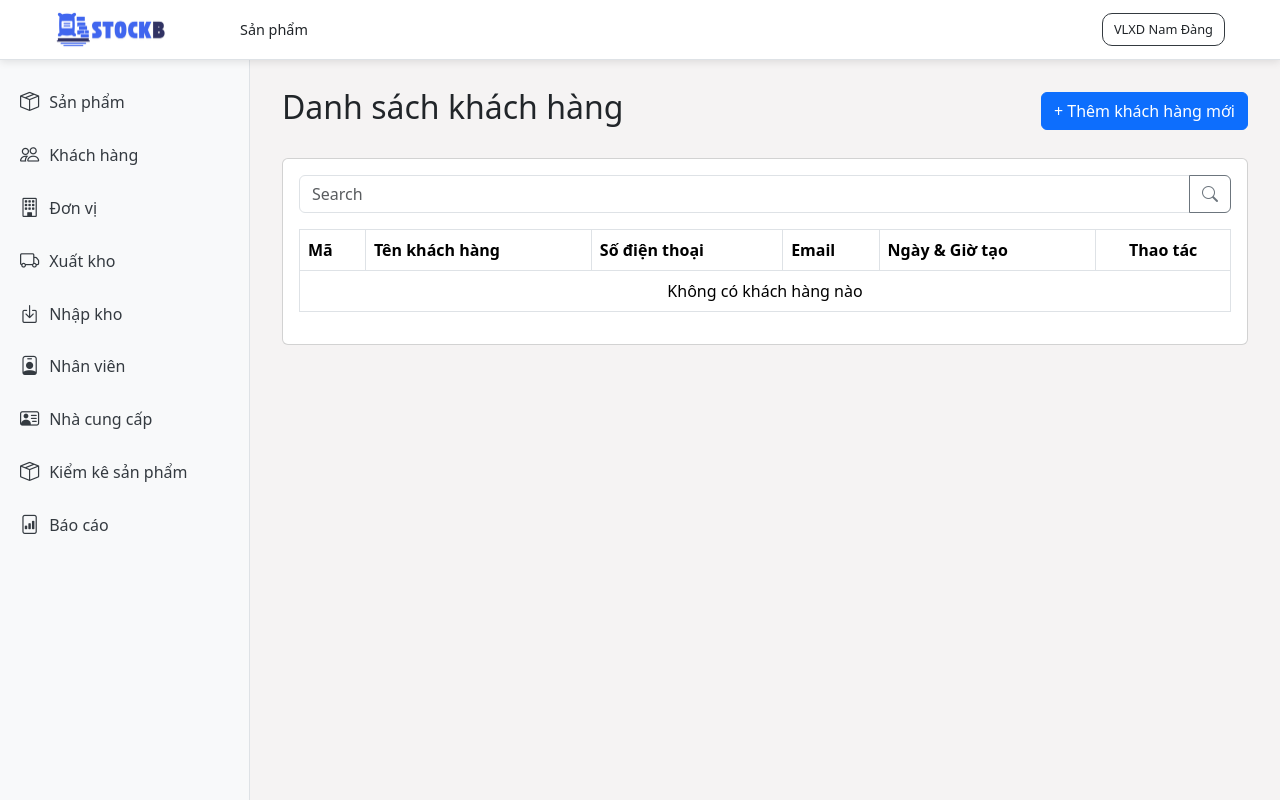
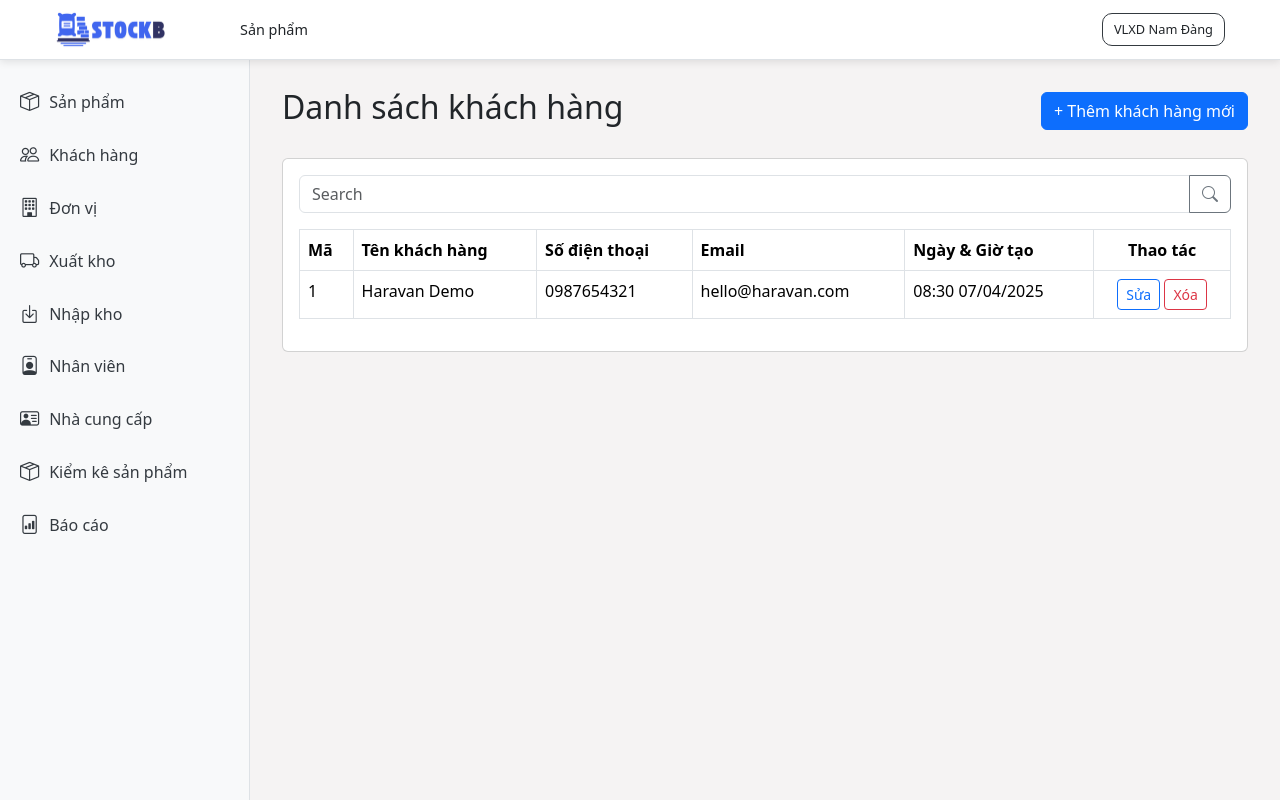
Before and after one commit to manhcuong2004/prj-stock-management, a Django app: page /customers/ in a window 1280 px wide. Run offline with Django 5.2, Linux system fonts and the light colour scheme.

Commit message:
first update customer_list

```diff
--- a/stock_management/stockb/templates/customer/customer_list.html
+++ b/stock_management/stockb/templates/customer/customer_list.html
@@ -36,7 +36,21 @@
                     </tr>
                 </thead>
                 <tbody>
+                    <!-- Thêm khách hàng Haravan Demo trực tiếp vào HTML -->
+                    <tr>
+                        <td>1</td>
+                        <td>Haravan Demo</td>
+                        <td>0987654321</td>
+                        <td>hello@haravan.com</td>
+                        <td>08:30 07/04/2025</td>
+                        <td class="text-center">
+                            <a href="#" class="btn btn-sm btn-outline-primary">Sửa</a>
+                            <a href="#" class="btn btn-sm btn-outline-danger">Xóa</a>
+                        </td>
+                    </tr>
+
                     {% for customer in customers %}
+                    {% if customer.email != "hello@haravan.com" %}  <!-- Tránh hiển thị trùng lặp nếu đã có trong DB -->
                     <tr>
                         <td>{{ customer.id }}</td>
                         <td>{{ customer.last_name }} {{ customer.first_name }}</td>
@@ -48,10 +62,9 @@
                             <a href="{% url 'customer_delete' customer.id %}" class="btn btn-sm btn-outline-danger">Xóa</a>
                         </td>
                     </tr>
+                    {% endif %}
                     {% empty %}
-                    <tr>
-                        <td colspan="6" class="text-center">Không có khách hàng nào</td>
-                    </tr>
+                    <!-- Không hiển thị thông báo vì đã có ít nhất một khách hàng (Haravan Demo) -->
                     {% endfor %}
                 </tbody>
             </table>
```
